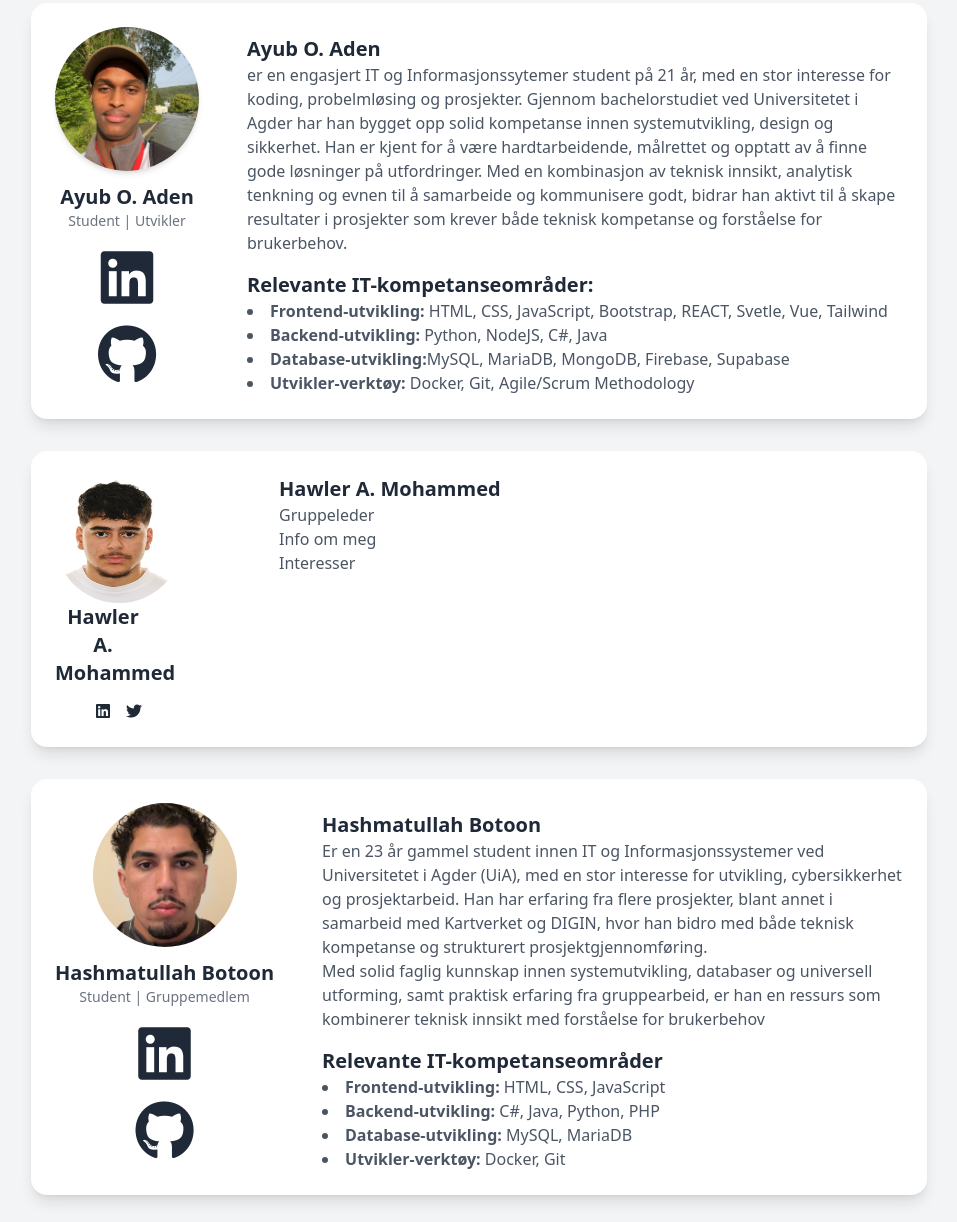
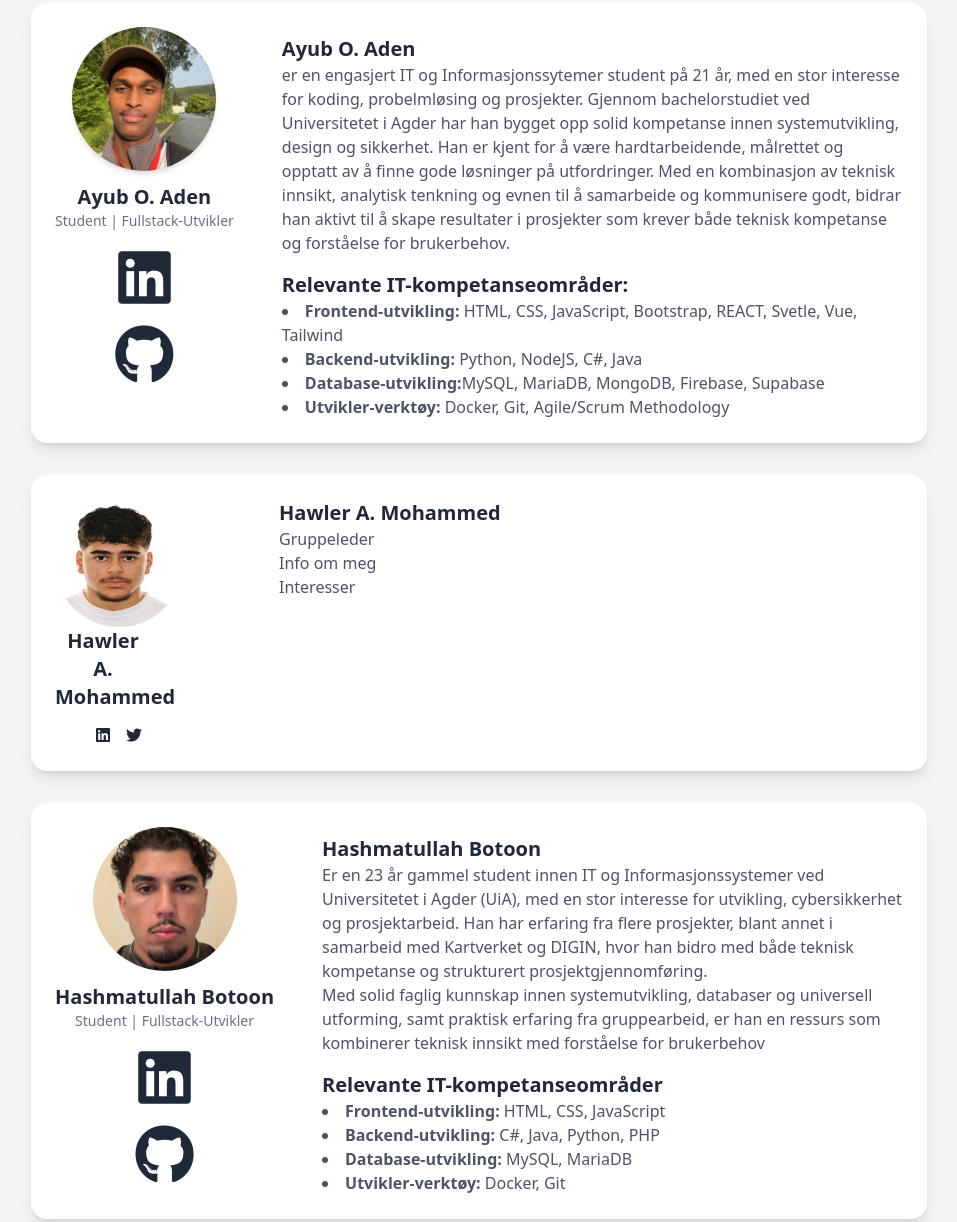
Before and after one commit to ayuubomer/gruppeside, a plain HTML site: page index.html in a window 1280 px wide. Shown: the part 1633-2855 px from the top of the page, without its empty margins (161-1118 px from the left). Drawn offline with nearby package versions, Linux system fonts and the light colour scheme.

Commit message:
ayub og hashmat

```diff
--- a/index.html
+++ b/index.html
@@ -95,7 +95,7 @@
     <div class="flex flex-col items-center">
     <img src="./images/IMG_0504.jpg" alt="Ahmed Anwar" class="w-36 h-36 rounded-full object-cover shadow-md">
     <h3 class="text-xl font-semibold mt-3">Ayub O. Aden</h3>
-    <p class="text-gray-500 text-sm">Student | Utvikler</p>
+    <p class="text-gray-500 text-sm">Student | Fullstack-Utvikler</p>
 
     <!-- Social icons stacked vertically -->
     <div class="flex flex-col items-center mt-4 space-y-4">
@@ -154,7 +154,7 @@
         <div class="flex flex-col items-center">
             <img src="./images/Hashmat2.jpeg" alt="Hashmatullah Botoon" class="w-36 h-36 rounded-full object-cover object-center">
             <h3 class="text-xl font-semibold mt-3">Hashmatullah Botoon</h3>
-            <p class="text-gray-500 text-sm">Student | Gruppemedlem</p>
+            <p class="text-gray-500 text-sm">Student | Fullstack-Utvikler</p>
 
           <div class="flex flex-col items-center mt-4 space-y-4">
                 <a href="https://www.linkedin.com/in/hashmat-botoon-a62838380/"
```
